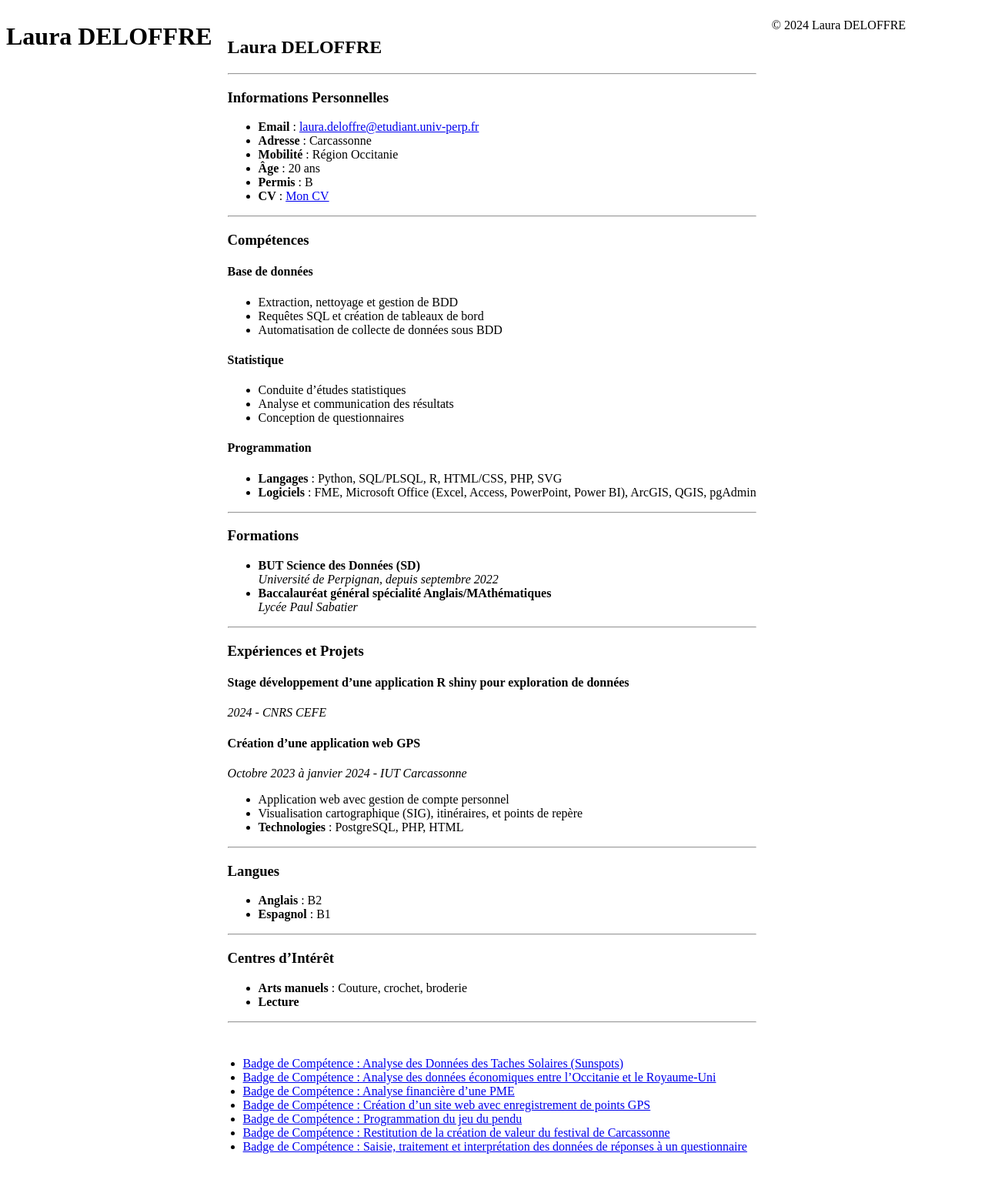
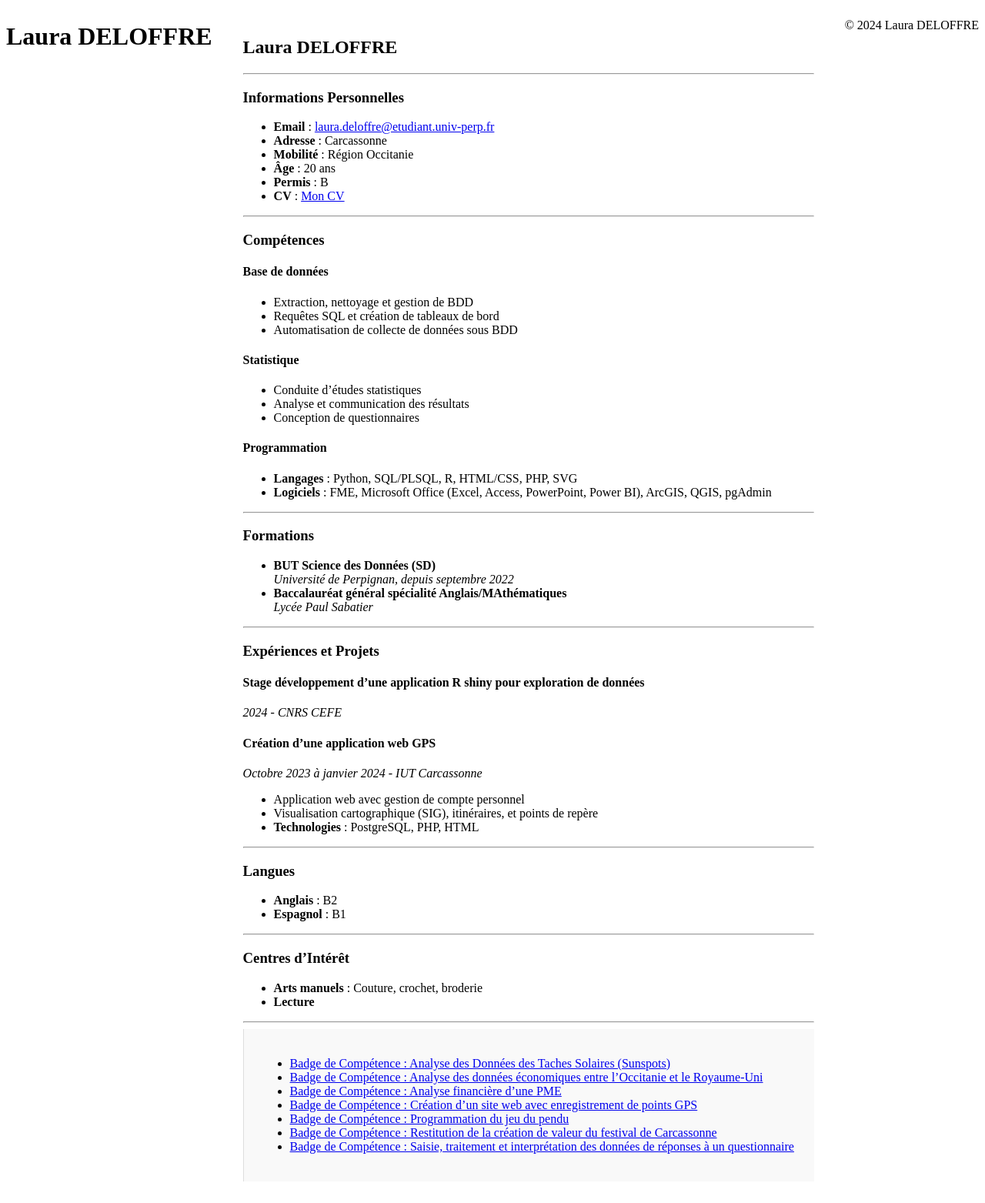
Before and after one commit to lauradelo/lauradelo.github.io, a Jekyll site: the page built from index.md, in a window 1280 px wide. Shown: the whole page at 77% size. Built offline with Jekyll 4.4.1, drawn with Linux system fonts in a browser that asks for light colours; before the commit the page ends 1523 px from its top, so only the background shows below that.

Commit message:
Update style.css

```diff
--- a/assets/css/style.css
+++ b/assets/css/style.css
@@ -1,34 +1,34 @@
+/* Conteneur principal */
 .container {
   display: flex;
-  flex-wrap: nowrap;
+  flex-direction: row;
+  align-items: flex-start;
+  gap: 20px; /* Espace entre les colonnes */
 }
 
-.content {
-  flex: 3;
+/* Section principale */
+main {
+  flex: 3; /* Prend plus d'espace */
   padding: 20px;
 }
 
-.sidebar {
-  flex: 1;
-  background-color: #f4f4f4;
-  padding: 15px;
-  border-left: 1px solid #ddd;
+/* Sidebar */
+aside {
+  flex: 1; /* Prend moins d'espace */
+  padding: 20px;
+  background-color: #f9f9f9;
+  border-left: 1px solid #ddd; /* Ligne de séparation */
+  min-width: 200px; /* Largeur minimale */
 }
 
-.sidebar ul {
-  list-style: none;
-  padding: 0;
+/* Ajustement pour petits écrans */
+@media (max-width: 768px) {
+  .container {
+    flex-direction: column; /* Empile les sections */
+  }
+
+  aside {
+    border-left: none;
+    border-top: 1px solid #ddd; /* Ligne de séparation horizontale */
+  }
 }
-
-.sidebar li {
-  margin-bottom: 10px;
-}
-
-.sidebar a {
-  text-decoration: none;
-  color: #333;
-}
-
-.sidebar a:hover {
-  color: #0073e6;
-}
```
